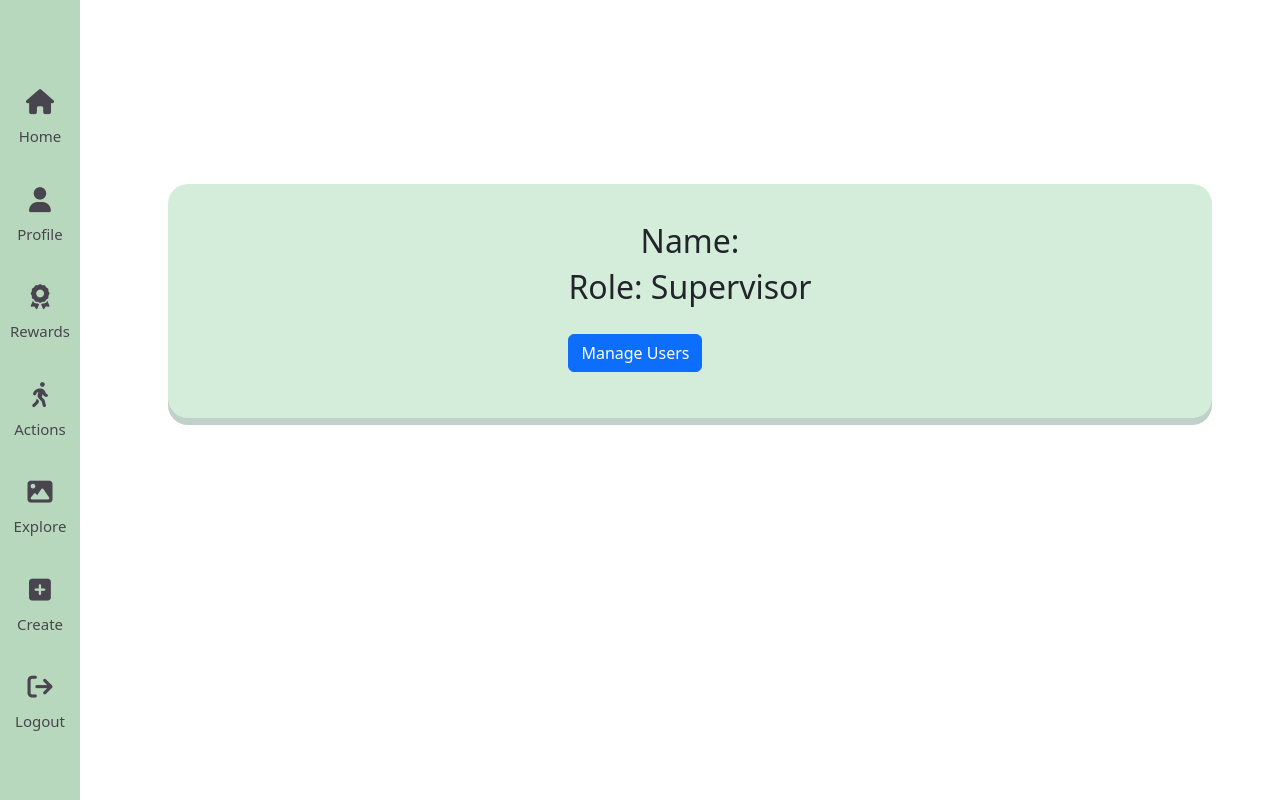
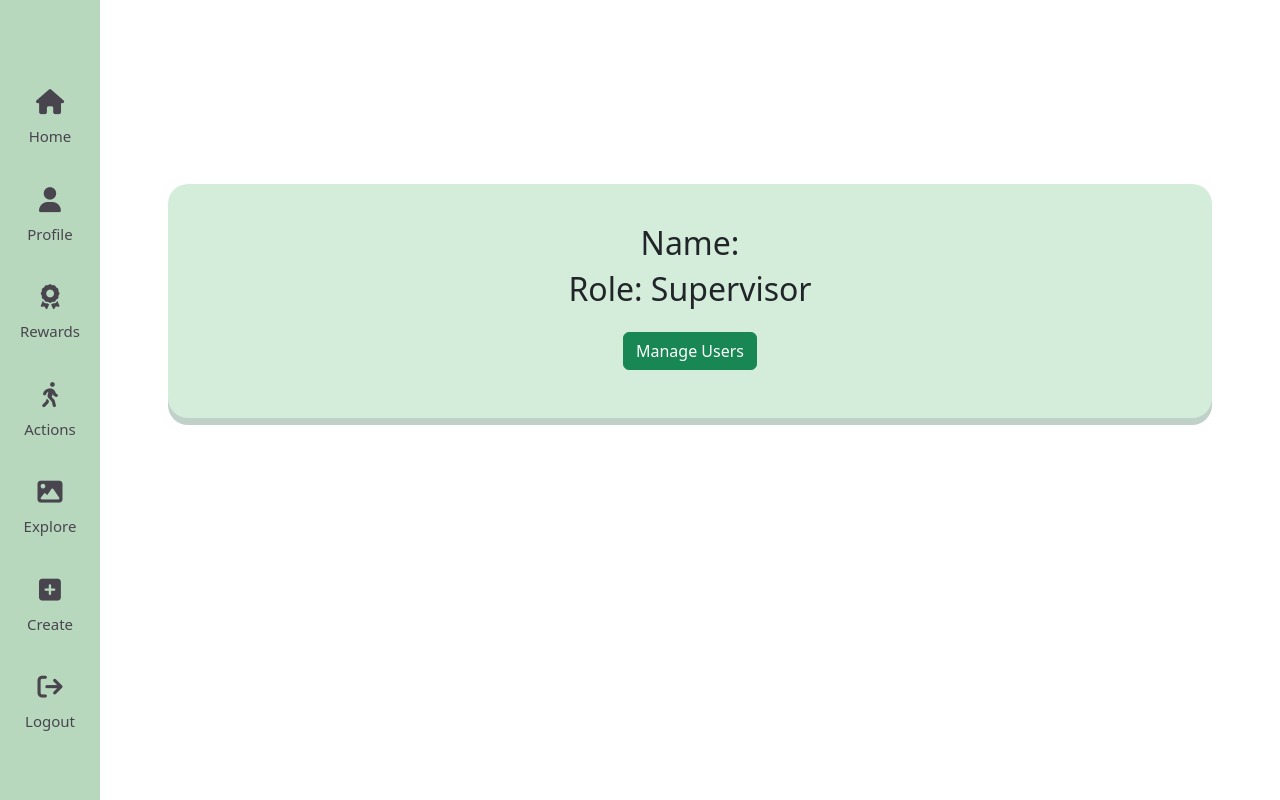
Before and after one commit to CSCI3356-Fall2024/Pixel-Pirates, a Django app: page /confirmation/ in a window 1280 px wide. Run offline with Django 5.2, Linux system fonts and the light colour scheme; the visitor is signed in with stand-in values (Sample User, id 1); data comes from the database, SQL or seed files in the repository; parts of the project's set-up code (start-up, migrations or seed data) failed here and were passed over; some libraries are stand-ins or nearby versions.

Commit message:
cosmetic fixes

```diff
--- a/mainApp/static/styles/base.css
+++ b/mainApp/static/styles/base.css
@@ -1,7 +1,7 @@
 /* Sidebar styling */
 .sidenav {
     height: 100%;
-    width: 80px;
+    width: 100px;
     position: fixed;
     z-index: 1;
     top: 0;
--- a/mainApp/static/styles/confirmation.css
+++ b/mainApp/static/styles/confirmation.css
@@ -10,3 +10,9 @@
     border-radius: 20px;
     box-shadow: 0px 7px rgba(46, 104, 78, 0.3);
 }
+
+.center-button {
+    display: flex;
+    justify-content: center;
+    margin-top: 20px;
+}
--- a/mainApp/templates/confirmation.html
+++ b/mainApp/templates/confirmation.html
@@ -16,8 +16,8 @@
 <div class="content">
     <h2>Name: {{ profile.name }}</h2>
     <h2>Role: {% if profile.username.is_superuser %} Supervisor
-        <div class="mt-4">
-            <a href="{% url 'manage_users' %}" class="btn btn-primary">Manage Users</a>
+        <div class="mt-4 center-button">
+            <a href="{% url 'manage_users' %}" class="btn btn-success">Manage Users</a>
         </div>
         {% else %} Student </h2>
 
--- a/mainApp/templates/home.html
+++ b/mainApp/templates/home.html
@@ -109,7 +109,7 @@
                                 {% endif %}
                             </div>
                             <!-- Title and Edit Icon -->
-                            <div class="flex-grow-1 d-flex justify-content-between align-items-center">
+                            <div class="flex-grow-1 d-flex justify-content-between text-end">
                                 <span class="flex-grow-1">{{ news.display_title }}</span>
                                 {% if user.is_superuser %}
                                 <a href="{% url 'edit_news' news.id %}" class="edit-icon ms-3">
@@ -131,7 +131,7 @@
                                 <!-- Add placeholder or leave blank for campaigns -->
                             </div>
                             <!-- Title and Edit Icon -->
-                            <div class="d-flex flex-grow-1 justify-content-between align-items-center">
+                            <div class="d-flex flex-grow-1 justify-content-between text-end">
                                 <span class="flex-grow-1">{{ campaign.title }}</span>
                                 {% if user.is_superuser %}
                                 <a href="{% url 'edit_campaign' campaign.id %}" class="edit-icon ms-3">
```
